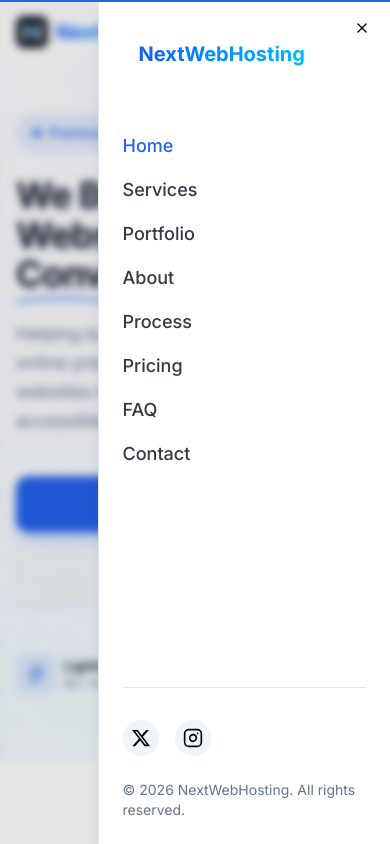
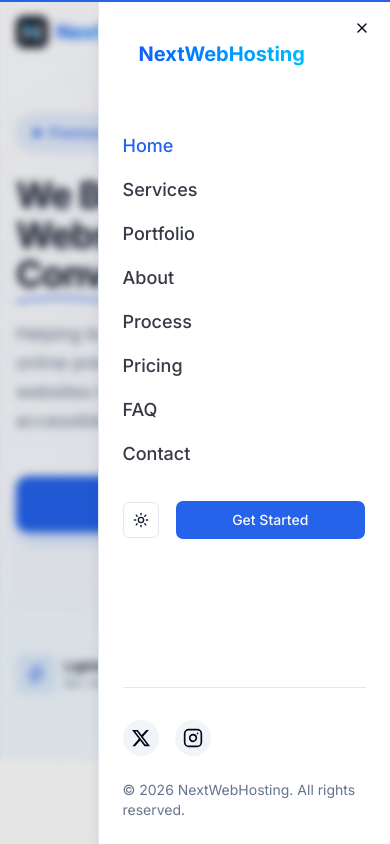
Before and after one commit to exobhavinss-sketch/NextWebHosting.dev, a Next.js app: page / in a window 390 px wide. Both pictures are taken after a click on the button "Open menu". Shown: the top 844 px of the page. Built offline with nearby package versions, Linux system fonts and the light colour scheme.

Commit message:
Add Theme Toggle and Get Started button to Mobile Menu

```diff
--- a/src/components/layout/mobile-nav.tsx
+++ b/src/components/layout/mobile-nav.tsx
@@ -9,6 +9,8 @@ import { Sheet, SheetContent, SheetHeader, SheetTitle } from "@/components/ui/sh
 import { mainNavItems } from "@/data/navigation";
 import { siteConfig } from "@/lib/constants";
 import { cn } from "@/lib/utils";
+import { ThemeToggle } from "@/components/theme-toggle";
+import { Button } from "@/components/ui/button";
 
 interface MobileNavProps {
   open: boolean;
@@ -58,6 +60,13 @@ export function MobileNav({ open, onOpenChange }: MobileNavProps) {
               );
             })}
           </div>
+
+          <div className="mt-8 flex items-center gap-4">
+            <ThemeToggle />
+            <Button asChild className="flex-1">
+              <Link href="/contact" onClick={() => onOpenChange(false)}>Get Started</Link>
+            </Button>
+          </div>
         </nav>
 
         <div className="mt-auto pt-8 border-t border-border flex flex-col gap-6">
```
